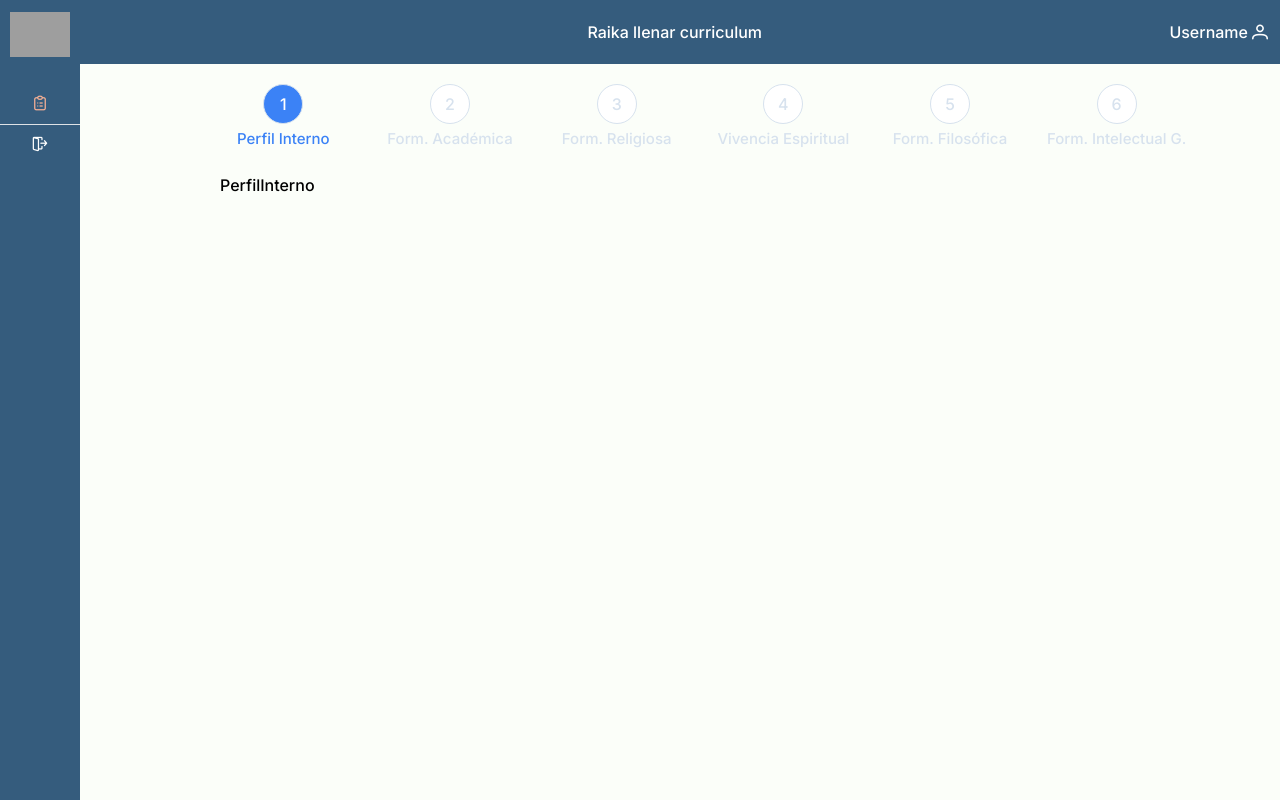
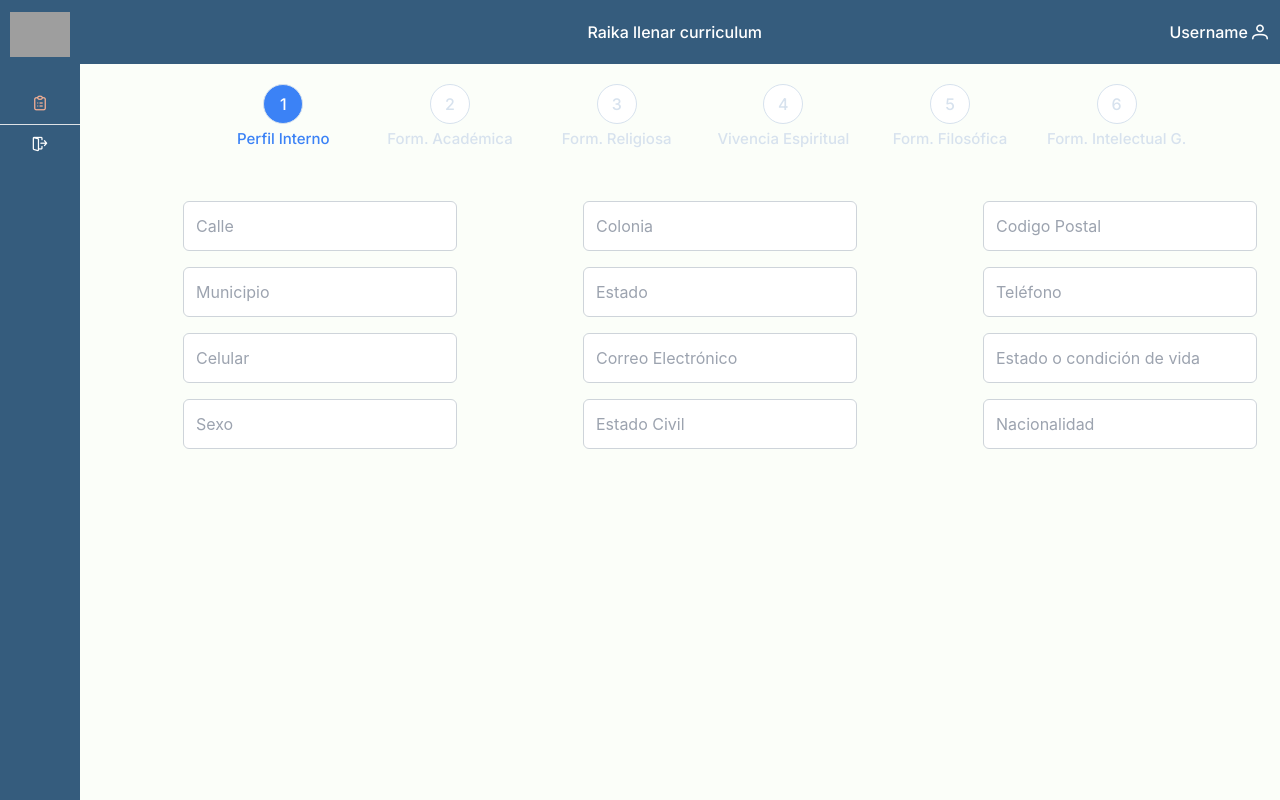
Before and after one commit to Eduardodac/occRaikaApp, a React (Vite) app: page /curriculum/perfil-interno in a window 1280 px wide. Shown: the top 800 px of the page. Built offline with nearby package versions, Linux system fonts and the light colour scheme; grey boxes are pictures that could not be loaded.

Commit message:
Agrega campos input

```diff
--- a/package.json
+++ b/package.json
@@ -15,6 +15,7 @@
     "primereact": "^9.5.0",
     "react": "^18.2.0",
     "react-dom": "^18.2.0",
+    "react-hook-form": "^7.48.2",
     "react-router-dom": "^6.14.0",
     "uuid": "^9.0.0",
     "zustand": "^4.4.6"
--- a/src/pages/Curriculum/Academica.tsx
+++ b/src/pages/Curriculum/Academica.tsx
@@ -1,6 +1,57 @@
+import { InputText } from 'primereact/inputtext';
 
 export const Academica = () => {
-  return (
-    <div>Academica</div>
-  )
+    return (
+        <form className="flex flex-col">
+            <div className="flex flex-row justify-around my-2">
+                <InputText  placeholder="Primaria" />
+                <InputText  placeholder="Periodo" />
+                <InputText  placeholder="Estado" />
+            </div>
+            <div className="flex flex-row justify-around my-2">
+                <InputText  placeholder="Secundario" />
+                <InputText placeholder="Periodo" />
+                <InputText placeholder="Estado" />
+            </div>
+            <div className="flex flex-row justify-around my-2">
+                <InputText  placeholder="Preparatoria" />
+                <InputText  placeholder="Periodo" />
+                <InputText  placeholder="Estado" />
+            </div>
+            <div className="flex flex-row justify-around my-2">
+                <InputText  placeholder="Escuela técnica" />
+                <InputText keyfilter="int" placeholder="Periodo" />
+                <InputText keyfilter="int" placeholder="Estado" />
+            </div>
+            <div className="flex flex-row justify-around my-2">
+                <InputText keyfilter="int" placeholder="Universidad" />
+                <InputText keyfilter="int" placeholder="Periodo" />
+                <InputText keyfilter="int" placeholder="Estado" />
+            </div>
+            <div className="flex flex-row w-1/4 m-auto justify-between my-2">
+                <label>Licenciatura: </label>
+                <InputText keyfilter="int" placeholder="Ingresar" />
+            </div>
+            <div className="flex flex-row w-1/4 m-auto justify-between my-2">
+                <label>Grado Académico: </label>
+                <InputText keyfilter="int" placeholder="Ingresar" />
+            </div>
+            <div className="flex flex-row w-1/4 m-auto justify-between my-2">
+                <label>Especialización: </label>
+                <InputText keyfilter="int" placeholder="Ingresar" />
+            </div>
+            <div className="flex flex-row w-1/4 m-auto justify-between my-2">
+                <label>Diplomado en: </label>
+                <InputText keyfilter="int" placeholder="Ingresar" />
+            </div>
+            <div className="flex flex-row w-1/4 m-auto justify-between my-2">
+                <label>Posgrados: </label>
+                <InputText keyfilter="int" placeholder="Ingresar" />
+            </div>
+            <div className="flex flex-row w-1/4 m-auto justify-between my-2">
+                <label>Otros estudios: </label>
+                <InputText keyfilter="int" placeholder="Ingresar" />
+            </div>
+        </form>
+    )
 }
--- a/src/pages/Curriculum/Curriculum.tsx
+++ b/src/pages/Curriculum/Curriculum.tsx
@@ -2,19 +2,51 @@
 import { StepIcon } from '../../components/curriculum/StepIcon';
 import { useEffect, useState } from 'react';
 import { indexStepStore } from '../../store/curriculumStep';
-import { Outlet } from 'react-router-dom';
+import { Outlet, useNavigate } from 'react-router-dom';
 
 export function Curriculum() {
+
+    const navigate = useNavigate();
     const [barWidth, setBarWidth] = useState("0%");
     const indexStepSelected = indexStepStore((state) => state.index)
 
     useEffect(() => {
         const barPercetaje = ((indexStepSelected - 1) * 20).toString() + "%";
         setBarWidth(barPercetaje);
+        console.log(indexStepSelected)
+
+        switch (indexStepSelected) {
+            case 1:
+                console.log(indexStepSelected)
+                navigate('perfil-interno');
+                break;
+            case 2:
+                console.log(indexStepSelected)
+                navigate('form-academica');
+                break;
+            case 3:
+                navigate('form-religiosa');
+                break;
+            case 4:
+                navigate('vivencia-espiritual');
+                break;
+            case 5:
+                navigate('form-filosofica');
+                break;
+            case 6:
+                navigate('form-intelectual');
+                break;
+            default:
+                console.log('aqui', indexStepSelected)
+                navigate('perfil-interno');
+        }
     }, [indexStepSelected])
 
-    useEffect
+
     return (
+        <div>
+
+
             <div className="w-10/12 relative m-auto mb-10">
                 <div className="flex flex-row justify-around content-center">
                     <StepIcon index={1} icon="1" title="Perfil Interno"></StepIcon>
@@ -30,6 +62,7 @@ export function Curriculum() {
                         <span className="stepEmp__indicador" id="barIndicator" style={{ width: barWidth }}></span>
                     </div>
                 </div>
+            </div>
             <div className=" w-full m-5 bg-fondo text-black">
                 <Outlet></Outlet>
             </div>
--- a/src/pages/Curriculum/Espiritual.tsx
+++ b/src/pages/Curriculum/Espiritual.tsx
@@ -1,3 +1,4 @@
+import { InputText } from 'primereact/inputtext';
 
 export const Espiritual = () => {
   return (
--- a/src/pages/Curriculum/Filosofica.tsx
+++ b/src/pages/Curriculum/Filosofica.tsx
@@ -1,3 +1,5 @@
+import { InputText } from 'primereact/inputtext';
+
 export const Filosofica = () => {
   return (
     <div>Filosofica</div>
--- a/src/pages/Curriculum/Intelectual.tsx
+++ b/src/pages/Curriculum/Intelectual.tsx
@@ -1,3 +1,5 @@
+import { InputText } from 'primereact/inputtext';
+
 export const Intelectual = () => {
   return (
     <div>Intelectual</div>
--- a/src/pages/Curriculum/PerfilInterno.tsx
+++ b/src/pages/Curriculum/PerfilInterno.tsx
@@ -1,6 +1,46 @@
+import { SubmitHandler, useForm } from "react-hook-form"
+import { InputText } from 'primereact/inputtext';
+
+interface IFormInput {
+    domicilio: string,
+    colonia: string,
+    codigoPostal: string,
+    municipio: string,
+    estado: string,
+    telefono: number,
+    celular: number,
+    correo: string,
+    condicionVida: string,
+    sexo: string,
+    fechaNacimiento: string,
+    estadoCivil: string,
+    nacionalidad: string,
+}
 
 export const PerfilInterno = () => {
-  return (
-    <div>PerfilInterno</div>
-  )
+
+    return (
+        <form className="flex flex-col">
+            <div className="flex flex-row justify-around my-2">
+                <InputText placeholder="Calle" />
+                <InputText placeholder="Colonia" />
+                <InputText placeholder="Codigo Postal" />
+            </div>
+            <div className="flex flex-row justify-around my-2">
+                <InputText placeholder="Municipio" />
+                <InputText  placeholder="Estado" />
+                <InputText  placeholder="Teléfono" />
+            </div>
+            <div className="flex flex-row justify-around my-2">
+                <InputText placeholder="Celular" />
+                <InputText  placeholder="Correo Electrónico" />
+                <InputText  placeholder="Estado o condición de vida" />
+            </div>
+            <div className="flex flex-row justify-around my-2">
+                <InputText  placeholder="Sexo" />
+                <InputText  placeholder="Estado Civil" />
+                <InputText keyfilter="int" placeholder="Nacionalidad" />
+            </div>
+        </form>
+    )
 }
--- a/src/pages/Curriculum/Religiosa.tsx
+++ b/src/pages/Curriculum/Religiosa.tsx
@@ -1,3 +1,4 @@
+import { InputText } from 'primereact/inputtext';
 
 export const Religiosa = () => {
   return (
--- a/src/router/Router.tsx
+++ b/src/router/Router.tsx
@@ -3,6 +3,11 @@ import { AppNavigatorBar } from "../pages/AppNavigatorBar"
 import { HomePage } from "../pages/HomePage"
 import { Curriculum } from "../pages/Curriculum/Curriculum"
 import { PerfilInterno } from "../pages/Curriculum/PerfilInterno"
+import { Academica } from "../pages/Curriculum/Academica"
+import { Religiosa } from "../pages/Curriculum/Religiosa"
+import { Espiritual } from "../pages/Curriculum/Espiritual"
+import { Filosofica } from "../pages/Curriculum/Filosofica"
+import { Intelectual } from "../pages/Curriculum/Intelectual"
 
 
 
@@ -15,6 +20,11 @@ export const Router = () => {
                     <Route path="directorio" element={<Curriculum />} />
                     <Route path="curriculum" element={<Curriculum />}>
                         <Route path="perfil-interno" element={<PerfilInterno />}/>
+                        <Route path="form-academica" element={<Academica />}/>
+                        <Route path="form-religiosa" element={<Religiosa />}/>
+                        <Route path="vivencia-espiritual" element={<Espiritual />}/>
+                        <Route path="form-filosofica" element={<Filosofica />}/>
+                        <Route path="form-intelectual" element={<Intelectual />}/>
                         <Route index element={<Navigate to="/curriculum/perfil-interno" replace />} />
                         <Route path="*" element={<Navigate to="/curriculum/perfil-interno" replace />} />
                     </Route>
```
Also changed, not shown: 1 other file (tests, documents, lock files or other folders). Lines whose indentation alone changed are shown as unchanged.
